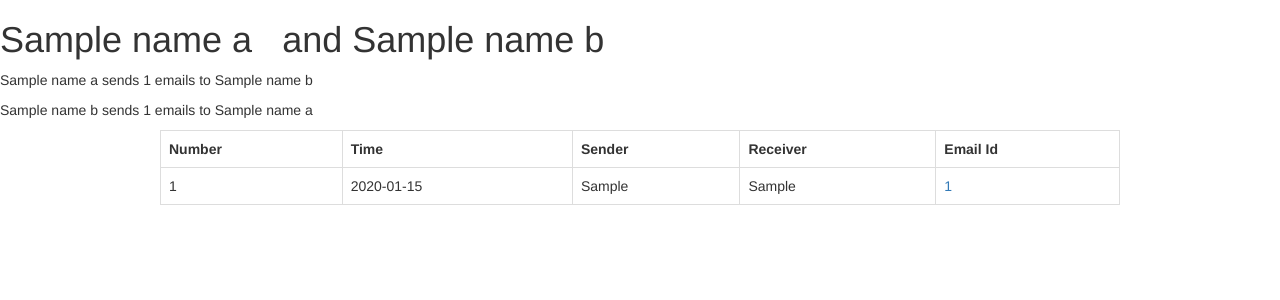
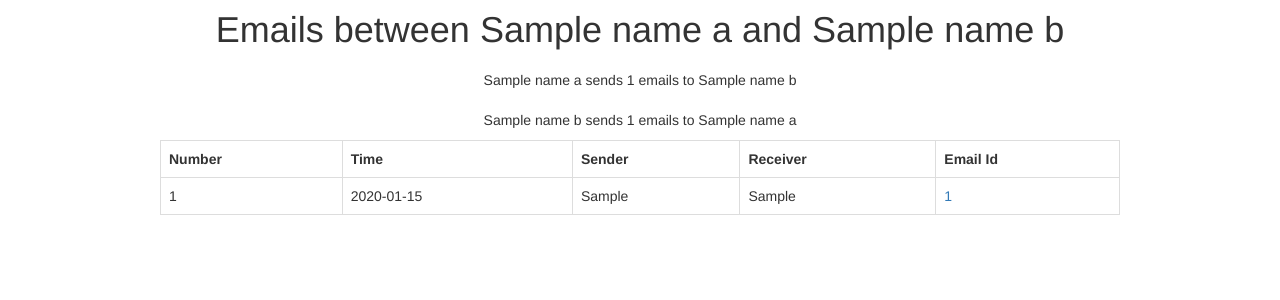
Before and after one commit to freddie1129/enronproject, a Django app: template enron/templates/enron/a_b_history.html in a window 1280 px wide. Shown: the top 300 px of the page. Run offline with Django 3.2, Linux system fonts and the light colour scheme; tables that the repository leaves empty hold one stand-in row (values such as "Sample post"); the template is opened without the code that fills it: values that come from a table or form of the project are taken from there, most other values are stand-ins (such as "Sample title", 1, 10 or a date in 2020); some libraries are stand-ins or nearby versions.

Commit message:
timeline

```diff
--- a/enron/templates/enron/a_b_history.html
+++ b/enron/templates/enron/a_b_history.html
@@ -15,12 +15,17 @@
         table {
             margin: auto;
         }
+        .center {
+            margin: auto;
+	        text-align:center;
+            padding: 10px;
+        }
     </style>
 </head>
 <body>
-<h1>{{ name_a }} &nbsp;&nbsp;and {{ name_b }} </h1>
-<p>{{ name_a }} sends {{ num_a_b }} emails to {{ name_b }}</p>
-<p>{{ name_b }} sends {{ num_b_a }} emails to {{ name_a }}</p>
+<h1 class="center">Emails between {{ name_a }} and {{ name_b }}</h1>
+<p class="center">{{ name_a }} sends {{ num_a_b }} emails to {{ name_b }}</p>
+<p class="center">{{ name_b }} sends {{ num_b_a }} emails to {{ name_a }}</p>
 
 <table class="table table-bordered" style="width: 75%">
     <tr>
```
